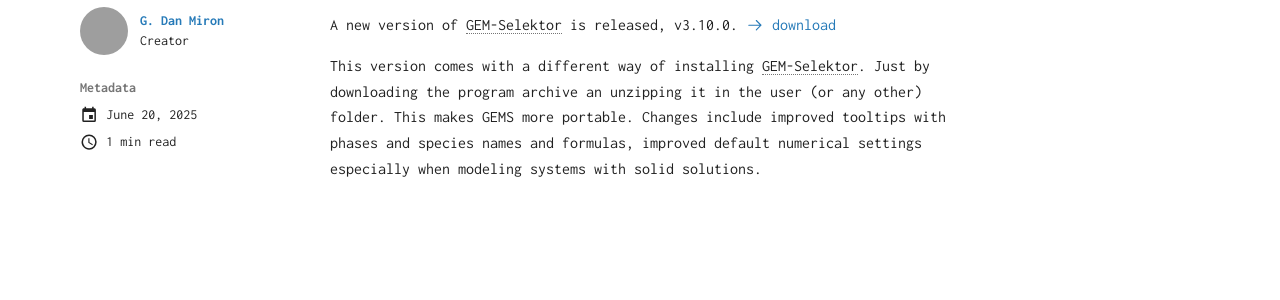
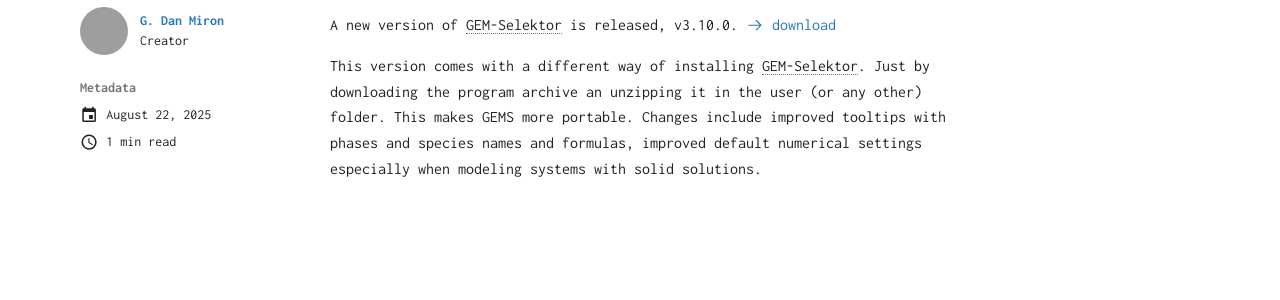
Before and after one commit to gemshub/site, an MkDocs documentation site: the page built from docs/news/posts/GEMS-v3.10.0-released.md, in a window 1280 px wide. Shown: the part 162-462 px from the top of the page. Built offline with MkDocs 1.6.1 and Material for MkDocs 9.7.7, drawn with Linux system fonts in a browser that asks for light colours; grey boxes are pictures that could not be loaded.

Commit message:
fix date

```diff
--- a/docs/news/posts/GEMS-v3.10.0-released.md
+++ b/docs/news/posts/GEMS-v3.10.0-released.md
@@ -1,5 +1,5 @@
 ---
-date: 2025-06-20
+date: 2025-08-22
 authors: [dmiron]
 description: >
   GEM-Selektor v3.10.0 released
```
Also changed, not shown: docs/start/gemselektor/download/installpack.md (+1 -1 lines), docs/start/gemselektor/index.md (line endings or trailing spaces).
